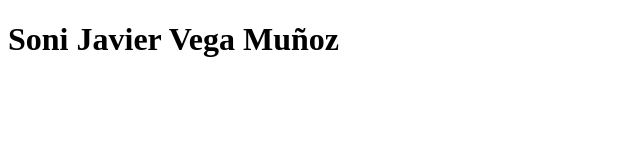
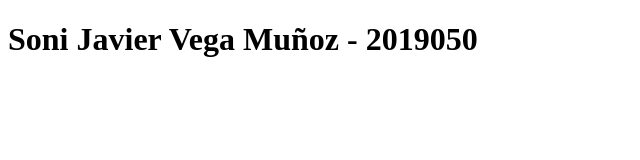
Before and after one commit to Svega2019050/IN5AMV, a plain HTML site: page index.html in a window 1280 px wide. Shown: the whole page, without its empty margins (0-640 px from the left). Drawn offline with Linux system fonts and the light colour scheme.

Commit message:
se agregó el número de carnet del estudiante

```diff
--- a/index.html
+++ b/index.html
@@ -6,6 +6,7 @@
     <title>Primera página con GIT</title>
 </head>
 <body>
-    <h1> Soni Javier Vega Muñoz </h1>
+    <h1> Soni Javier Vega Muñoz - 2019050</h1>
+
 </body>
 </html>
```
